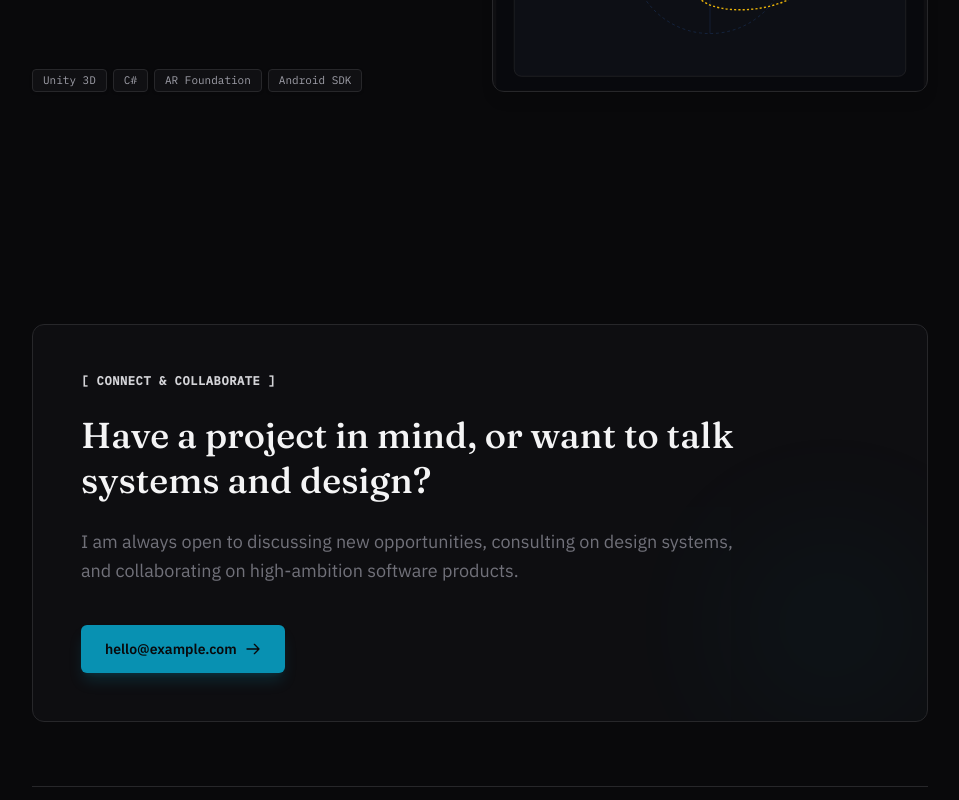
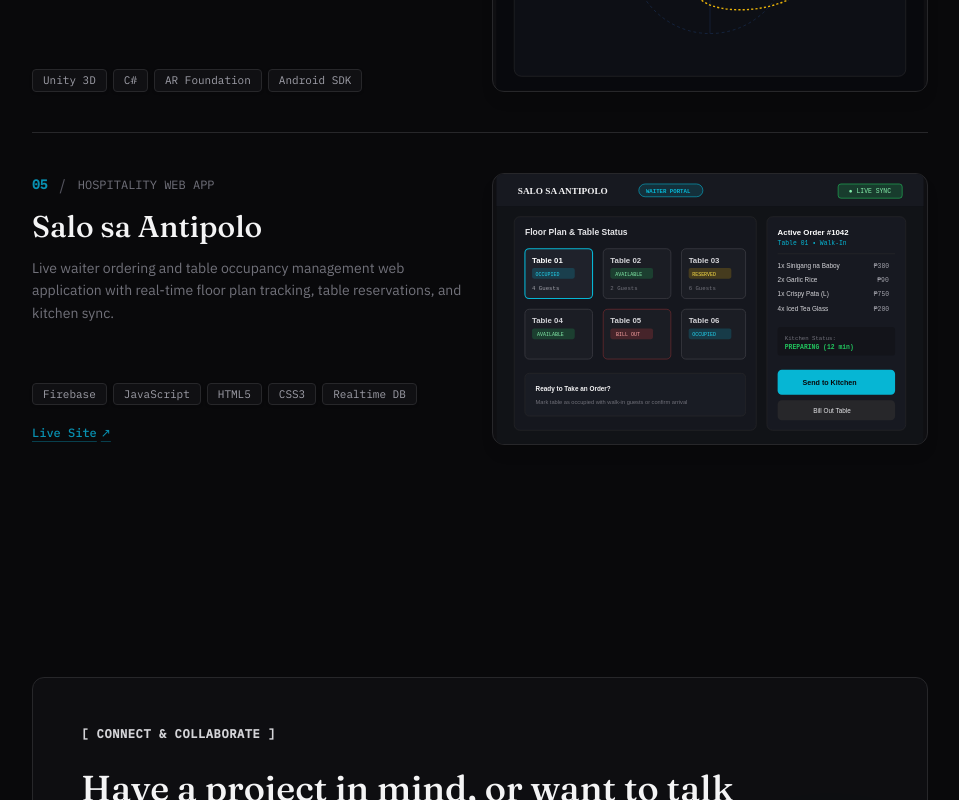
Before and after one commit to Yiizer/ReinPortfolio, a Next.js app in the folder app/: page /works in a window 1280 px wide. Shown: the part 1780-2580 px from the top of the page, without its empty margins (160-1119 px from the left). Built offline with nearby package versions, Linux system fonts and the light colour scheme.

Commit message:
feat: add Salo sa Antipolo waiter portal project to /works archive with custom mockup

```diff
--- a/app/src/components/WorkList.tsx
+++ b/app/src/components/WorkList.tsx
@@ -3,7 +3,7 @@
 import { useState, useEffect } from "react";
 import Image from "next/image";
 import Link from "next/link";
-import { Project, HOMEPAGE_PROJECTS, ALL_PROJECTS } from "@/data/projects";
+import { Project, HOMEPAGE_PROJECTS } from "@/data/projects";
 
 export function ProjectMockupGraphic({ id }: { id: string }) {
   if (id === "01") {
@@ -180,6 +180,7 @@
     );
   }
 
+  if (id === "04") {
     // A.R-DUINO Mobile App 3D Circuit Simulator
     return (
       <svg className="w-full h-full" viewBox="0 0 600 380" fill="none" xmlns="http://www.w3.org/2000/svg">
@@ -222,6 +223,95 @@
         <text x="440" y="52" fill="#a1a1aa" fontSize="8" fontFamily="monospace">UNITY PHYSICS 3D</text>
         <text x="440" y="66" fill="#f4f4f5" fontSize="10" fontFamily="monospace">SIMULATION: 60 FPS</text>
         <text x="440" y="78" fill="#22c55e" fontSize="8" fontFamily="monospace">CIRCUIT: CLOSED (OK)</text>
+      </svg>
+    );
+  }
+
+  // Salo sa Antipolo Waiter & Table Order Management UI Mockup (05)
+  return (
+    <svg className="w-full h-full" viewBox="0 0 600 380" fill="none" xmlns="http://www.w3.org/2000/svg">
+      <rect width="600" height="380" fill="#111317" />
+      {/* Top Header */}
+      <rect x="0" y="0" width="600" height="45" fill="#171920" />
+      <text x="30" y="28" fill="#f4f4f5" fontSize="13" fontWeight="bold" fontFamily="serif">SALO SA ANTIPOLO</text>
+      <rect x="200" y="14" width="90" height="18" rx="9" fill="#06b6d4" fillOpacity="0.15" stroke="#06b6d4" strokeWidth="0.8" />
+      <text x="210" y="27" fill="#06b6d4" fontSize="8" fontFamily="monospace" fontWeight="bold">WAITER PORTAL</text>
+
+      <rect x="480" y="14" width="90" height="20" rx="4" fill="#22c55e" fillOpacity="0.2" stroke="#22c55e" strokeWidth="0.8" />
+      <text x="495" y="27" fill="#86efac" fontSize="9" fontFamily="monospace">● LIVE SYNC</text>
+
+      {/* Main Container: Table Selection & Order Modal */}
+      <rect x="25" y="60" width="340" height="300" rx="8" fill="#15171e" stroke="#27272a" />
+      <text x="40" y="85" fill="#e4e4e7" fontSize="12" fontWeight="bold" fontFamily="sans-serif">Floor Plan &amp; Table Status</text>
+
+      {/* Table Cards Grid */}
+      <rect x="40" y="105" width="95" height="70" rx="6" fill="#1f222b" stroke="#06b6d4" strokeWidth="1.5" />
+      <text x="50" y="125" fill="#ffffff" fontSize="11" fontWeight="bold" fontFamily="sans-serif">Table 01</text>
+      <rect x="50" y="132" width="60" height="15" rx="3" fill="#06b6d4" fillOpacity="0.2" />
+      <text x="55" y="143" fill="#22d3ee" fontSize="7" fontFamily="monospace">OCCUPIED</text>
+      <text x="50" y="163" fill="#a1a1aa" fontSize="8" fontFamily="monospace">4 Guests</text>
+
+      <rect x="150" y="105" width="95" height="70" rx="6" fill="#1b1d24" stroke="#3f3f46" />
+      <text x="160" y="125" fill="#d4d4d8" fontSize="11" fontWeight="bold" fontFamily="sans-serif">Table 02</text>
+      <rect x="160" y="132" width="60" height="15" rx="3" fill="#22c55e" fillOpacity="0.2" />
+      <text x="167" y="143" fill="#86efac" fontSize="7" fontFamily="monospace">AVAILABLE</text>
+      <text x="160" y="163" fill="#71717a" fontSize="8" fontFamily="monospace">2 Guests</text>
+
+      <rect x="260" y="105" width="90" height="70" rx="6" fill="#1b1d24" stroke="#3f3f46" />
+      <text x="270" y="125" fill="#d4d4d8" fontSize="11" fontWeight="bold" fontFamily="sans-serif">Table 03</text>
+      <rect x="270" y="132" width="60" height="15" rx="3" fill="#eab308" fillOpacity="0.2" />
+      <text x="275" y="143" fill="#fde047" fontSize="7" fontFamily="monospace">RESERVED</text>
+      <text x="270" y="163" fill="#71717a" fontSize="8" fontFamily="monospace">6 Guests</text>
+
+      {/* Row 2 Tables */}
+      <rect x="40" y="190" width="95" height="70" rx="6" fill="#1b1d24" stroke="#3f3f46" />
+      <text x="50" y="210" fill="#d4d4d8" fontSize="11" fontWeight="bold" fontFamily="sans-serif">Table 04</text>
+      <rect x="50" y="217" width="60" height="15" rx="3" fill="#22c55e" fillOpacity="0.2" />
+      <text x="57" y="228" fill="#86efac" fontSize="7" fontFamily="monospace">AVAILABLE</text>
+
+      <rect x="150" y="190" width="95" height="70" rx="6" fill="#1b1d24" stroke="#ef4444" strokeOpacity="0.4" />
+      <text x="160" y="210" fill="#d4d4d8" fontSize="11" fontWeight="bold" fontFamily="sans-serif">Table 05</text>
+      <rect x="160" y="217" width="60" height="15" rx="3" fill="#ef4444" fillOpacity="0.2" />
+      <text x="168" y="228" fill="#fca5a5" fontSize="7" fontFamily="monospace">BILL OUT</text>
+
+      <rect x="260" y="190" width="90" height="70" rx="6" fill="#1b1d24" stroke="#3f3f46" />
+      <text x="270" y="210" fill="#d4d4d8" fontSize="11" fontWeight="bold" fontFamily="sans-serif">Table 06</text>
+      <rect x="270" y="217" width="60" height="15" rx="3" fill="#06b6d4" fillOpacity="0.2" />
+      <text x="275" y="228" fill="#22d3ee" fontSize="7" fontFamily="monospace">OCCUPIED</text>
+
+      {/* Quick Status Bar */}
+      <rect x="40" y="280" width="310" height="60" rx="6" fill="#191c24" stroke="#27272a" />
+      <text x="55" y="305" fill="#f4f4f5" fontSize="9" fontWeight="bold" fontFamily="sans-serif">Ready to Take an Order?</text>
+      <text x="55" y="323" fill="#71717a" fontSize="8" fontFamily="sans-serif">Mark table as occupied with walk-in guests or confirm arrival</text>
+
+      {/* Right: Active Order Ticket Panel */}
+      <rect x="380" y="60" width="195" height="300" rx="8" fill="#171921" stroke="#27272a" />
+      <text x="395" y="85" fill="#ffffff" fontSize="11" fontWeight="bold" fontFamily="sans-serif">Active Order #1042</text>
+      <text x="395" y="100" fill="#06b6d4" fontSize="9" fontFamily="monospace">Table 01 &bull; Walk-In</text>
+
+      <line x1="395" y1="112" x2="560" y2="112" stroke="#27272a" />
+
+      <text x="395" y="132" fill="#d4d4d8" fontSize="9" fontFamily="sans-serif">1x Sinigang na Baboy</text>
+      <text x="530" y="132" fill="#a1a1aa" fontSize="9" fontFamily="monospace">₱380</text>
+
+      <text x="395" y="152" fill="#d4d4d8" fontSize="9" fontFamily="sans-serif">2x Garlic Rice</text>
+      <text x="535" y="152" fill="#a1a1aa" fontSize="9" fontFamily="monospace">₱90</text>
+
+      <text x="395" y="172" fill="#d4d4d8" fontSize="9" fontFamily="sans-serif">1x Crispy Pata (L)</text>
+      <text x="530" y="172" fill="#a1a1aa" fontSize="9" fontFamily="monospace">₱750</text>
+
+      <text x="395" y="192" fill="#d4d4d8" fontSize="9" fontFamily="sans-serif">4x Iced Tea Glass</text>
+      <text x="530" y="192" fill="#a1a1aa" fontSize="9" fontFamily="monospace">₱200</text>
+
+      <rect x="395" y="215" width="165" height="40" rx="4" fill="#13141a" />
+      <text x="405" y="233" fill="#71717a" fontSize="8" fontFamily="monospace">Kitchen Status:</text>
+      <text x="405" y="246" fill="#22c55e" fontSize="9" fontWeight="bold" fontFamily="monospace">PREPARING (12 min)</text>
+
+      <rect x="395" y="275" width="165" height="35" rx="6" fill="#06b6d4" />
+      <text x="430" y="297" fill="#09090b" fontSize="10" fontWeight="bold" fontFamily="sans-serif">Send to Kitchen</text>
+
+      <rect x="395" y="318" width="165" height="28" rx="6" fill="#27272a" />
+      <text x="445" y="336" fill="#e4e4e7" fontSize="9" fontWeight="medium" fontFamily="sans-serif">Bill Out Table</text>
     </svg>
   );
 }
--- a/app/src/data/projects.ts
+++ b/app/src/data/projects.ts
@@ -82,6 +82,17 @@
     external: false,
     type: "Mobile AR Application",
   },
+  {
+    id: "05",
+    name: "Salo sa Antipolo",
+    subtitle: "Restaurant Waiter & Order Terminal",
+    blurb:
+      "Live waiter ordering and table occupancy management web application with real-time floor plan tracking, table reservations, and kitchen sync.",
+    stack: ["Firebase", "JavaScript", "HTML5", "CSS3", "Realtime DB"],
+    href: "https://salo-sa-antipolo.web.app/waiter.html",
+    external: true,
+    type: "Hospitality Web App",
+  },
 ];
 
 // Homepage shows 1, 2, and 4 (GrindOn is on the dedicated /works page)
```
Lines whose indentation alone changed are shown as unchanged.
